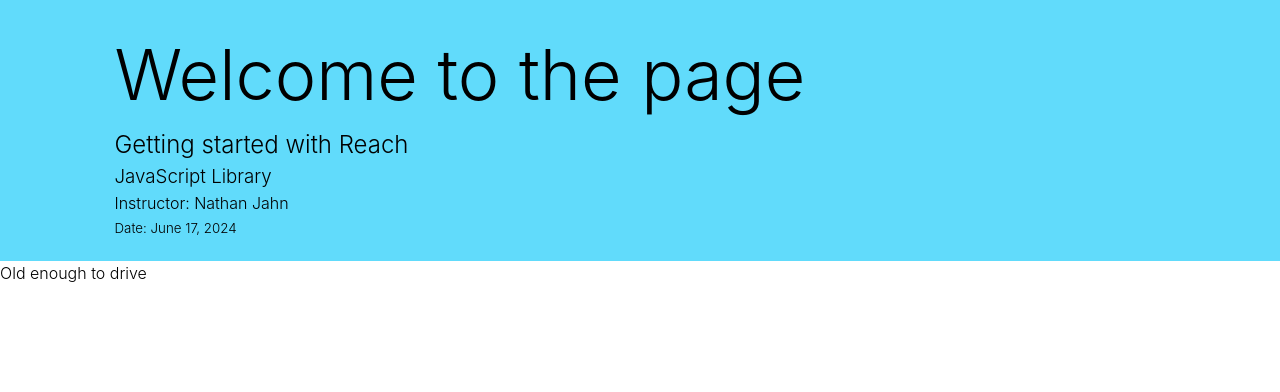
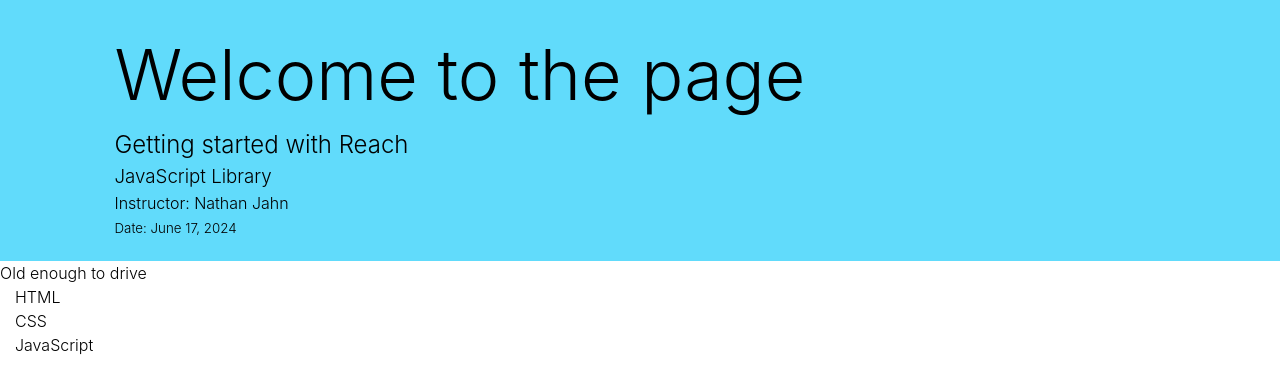
Before and after one commit to njahn88/ReactLearnings, a React (Create React App) app in the folder react-learn/: page / in a window 1280 px wide. Shown: the top 392 px of the page. Built offline with nearby package versions, Linux system fonts and the light colour scheme.

Commit message:
Using Arrays with props

```diff
--- a/react-learn/src/index.js
+++ b/react-learn/src/index.js
@@ -35,6 +35,11 @@ const Status = (props) => {
   return <p>{status}</p>
 }
 
+const Skills = (props) => {
+  const skillList = props.skills.map((skill) => <li>{skill}</li>)
+  return <ul>{skillList}</ul>
+}
+
 //Can use all different kinds of variables for dynamic pages
 const AppMain = () => {
   const welcome = 'Welcome to the page'
@@ -60,6 +65,7 @@ const AppMain = () => {
           date={date}
         />
         <Status status={status}/>
+        <Skills skills={['HTML', 'CSS', 'JavaScript']}/>
       </div>
   )
 }
```
